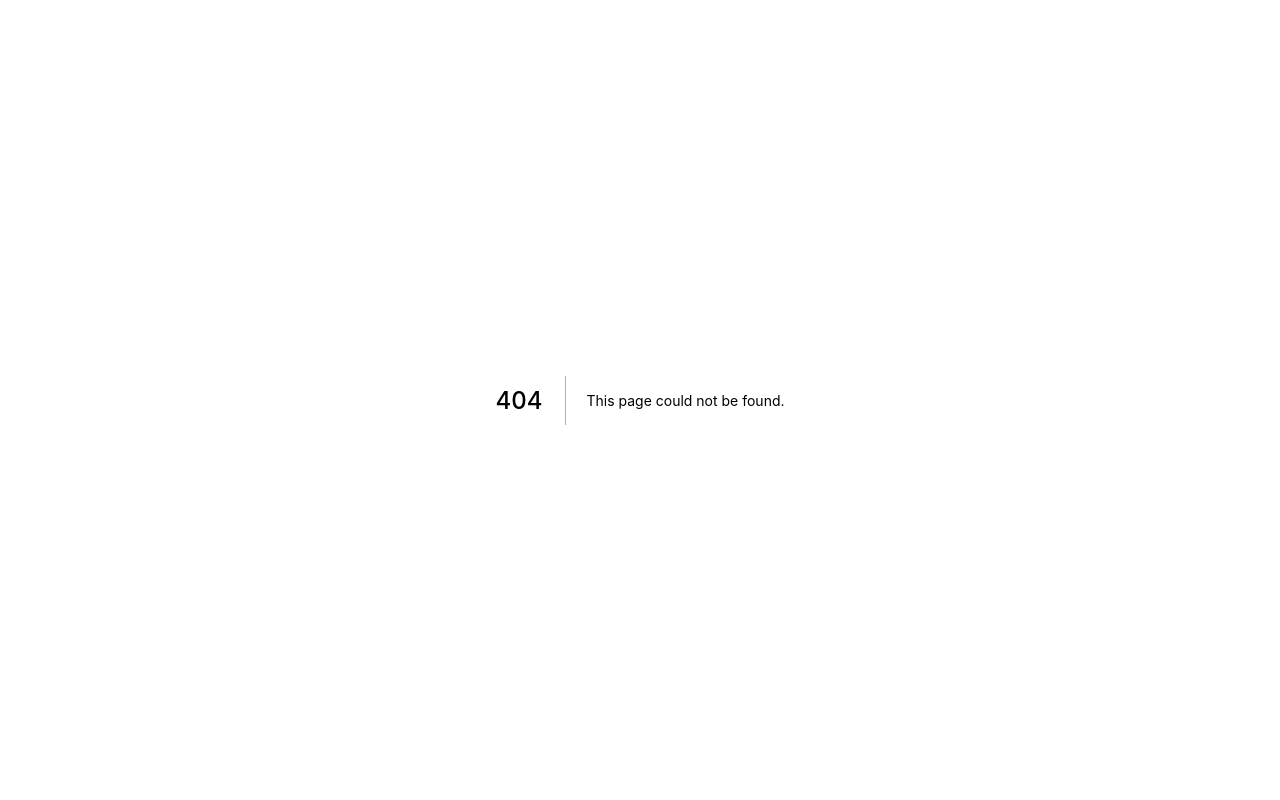
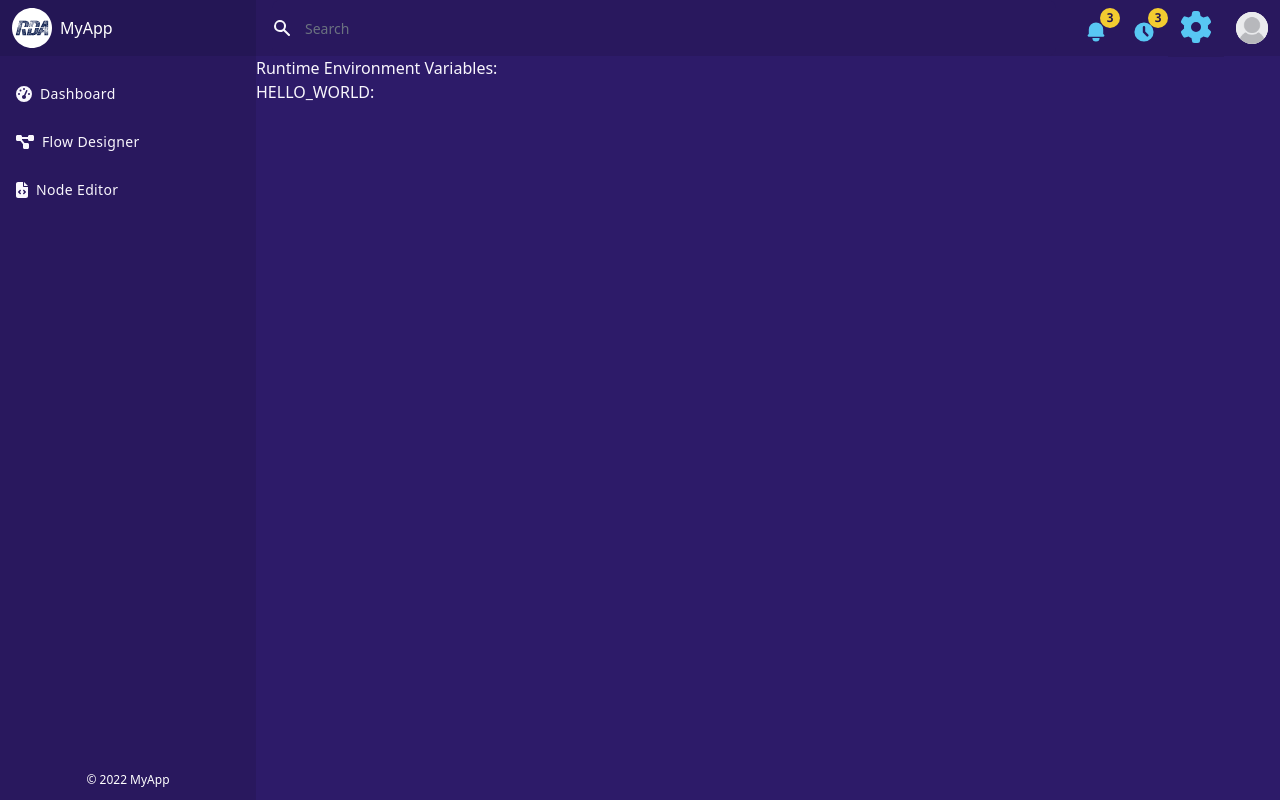
Before and after one commit to rdacorporation/nextjs-typescript-tailwindui-graphql-boilerplate, a Next.js app in the folder App/: page /runtimeconfig in a window 1280 px wide. Before the commit this address had no page. Built offline with nearby package versions, Linux system fonts and the light colour scheme.

Commit message:
Demonstrate runtime config

```diff
--- a/App/next.config.js
+++ b/App/next.config.js
@@ -1,6 +1,14 @@
 /** @type {import('next').NextConfig} */
 const nextConfig = {
   reactStrictMode: true,
-}
+  serverRuntimeConfig: {
+    // Will only be available on the server side
+    HELLO_WORLD: 'This is a server runtime config value',
+  },
+  publicRuntimeConfig: {
+    // Will be available on both server and client
+    PUBLIC_HELLO_WORLD: 'This is a public runtime config value',
+  },
+};
 
-module.exports = nextConfig
+module.exports = nextConfig;
--- /dev/null
+++ b/App/src/pages/runtimeconfig.tsx
@@ -0,0 +1,19 @@
+import getConfig from 'next/config';
+
+import DefaultLayout from '@layouts/DefaultLayout';
+
+// Only holds serverRuntimeConfig and publicRuntimeConfig
+const { serverRuntimeConfig, publicRuntimeConfig } = getConfig();
+// Will only be available on the server-side
+console.log(serverRuntimeConfig.HELLO_WORLD);
+// Will be available on both server-side and client-side
+console.log(publicRuntimeConfig.PUBLIC_HELLO_WORLD);
+
+export default function EnvPage() {
+  return (
+    <DefaultLayout>
+      <h1>Runtime Environment Variables:</h1>
+      <p>HELLO_WORLD: {publicRuntimeConfig.PUBLIC_HELLO_WORLD}</p>
+    </DefaultLayout>
+  );
+}
```
Also changed, not shown: 1 other file (tests, documents, lock files or other folders).
